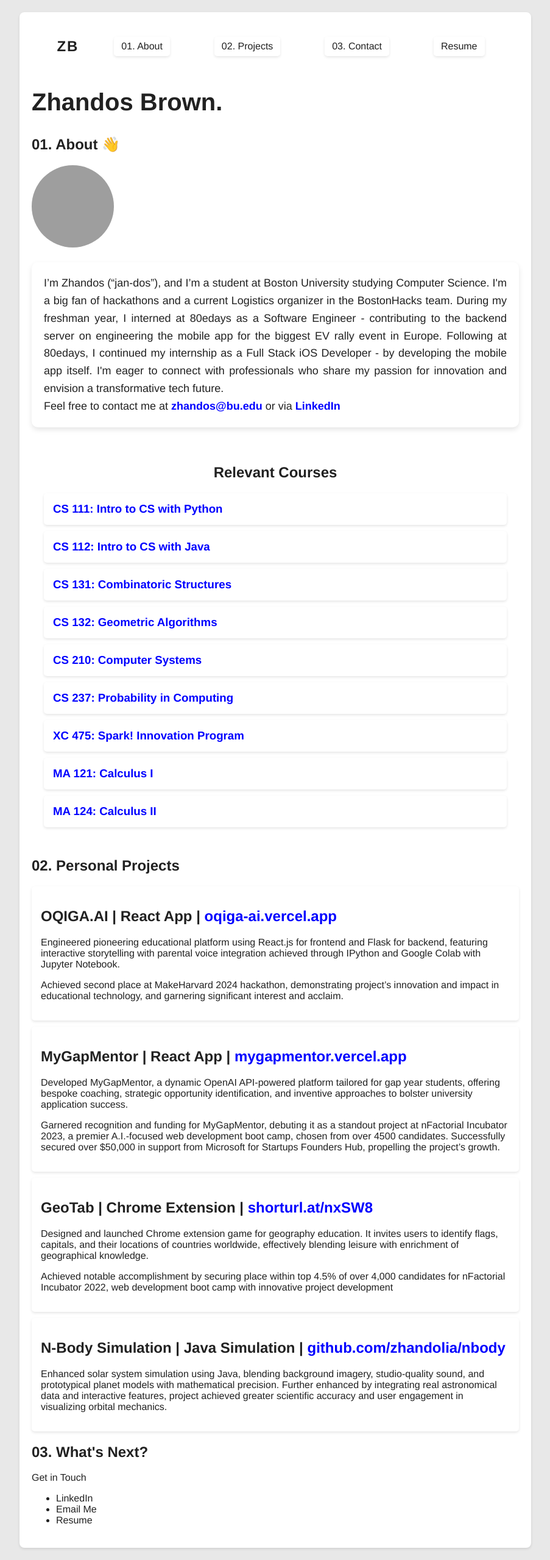
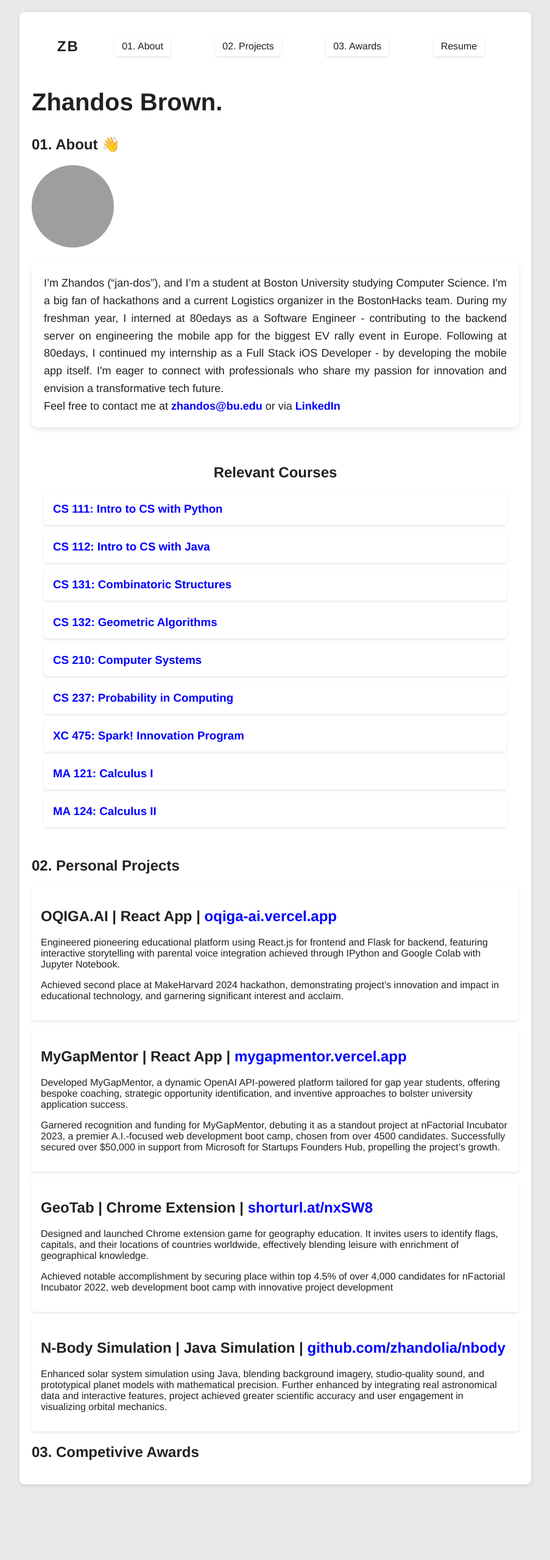
Before and after one commit to Zhandolia/2024bnk, a React (Create React App) app: page / in a window 1280 px wide. Shown: the whole page at 61% size, without its empty margins (188-1091 px from the left). After the commit the page ends 2455 px from the top, so only its background shows below. Built offline with nearby package versions, Linux system fonts and the light colour scheme; grey boxes are pictures that could not be loaded.

Commit message:
started awards section

```diff
--- a/src/App.js
+++ b/src/App.js
@@ -10,8 +10,6 @@ function App() {
     });
   }
 
-  const [currentIndex, setCurrentIndex] = useState(0);
-
   return (
     <div className="container">
       <div className="menu">
@@ -19,7 +17,7 @@ function App() {
           <div id="logo" onClick={handleScrollToTop} href="#" style={{cursor: 'pointer'}}>ZB</div>
           <a href="#about">01. About</a>
           <a href="#projects">02. Projects</a>
-          <a href="#contact">03. Contact</a>
+          <a href="#awards">03. Awards</a>
           <a href="/ZhandosBrownCV.pdf" className="resume-link" target="_blank" rel="noopener noreferrer">Resume</a>
         </nav>
       </div>
@@ -117,14 +115,8 @@ function App() {
 
         </section>
 
-        <section id="contact">
-          <h1>03. What's Next?</h1>
-          <p>Get in Touch</p>
-          <ul>
-            <li><a href="https://www.linkedin.com/in/zhanbrown/">LinkedIn</a></li>
-            <li><a href="mailto: zhandos@bu.edu">Email Me</a></li>
-            <li><a href="/ZhandosBrownCV.pdf" className="resume-link" target="_blank" rel="noopener noreferrer">Resume</a></li>
-          </ul>
+        <section id="awards">
+          <h1>03. Competivive Awards</h1>
         </section>
       </div>
     </div>
```
